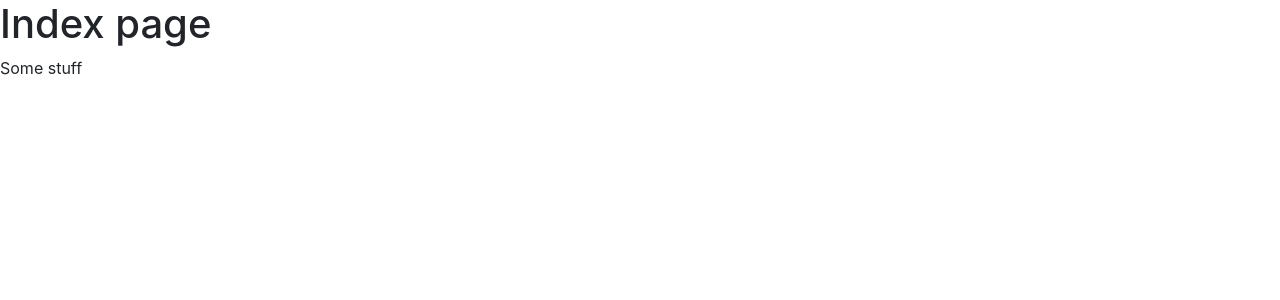
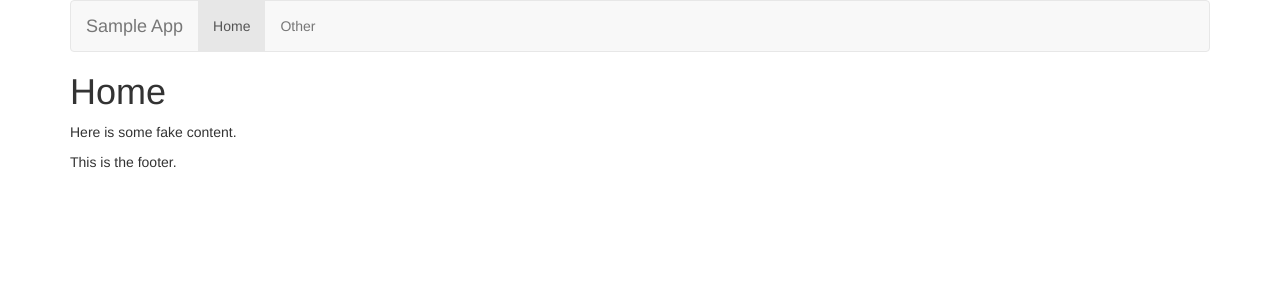
Before and after one commit to simongordon/flask-boilerplate, a Flask app: page / in a window 1280 px wide. Shown: the top 300 px of the page. Run offline with Flask 2, Linux system fonts and the light colour scheme; some libraries are stand-ins or nearby versions.

Commit message:
Learning jinja

```diff
--- a/app/__init__.py
+++ b/app/__init__.py
@@ -3,6 +3,16 @@ from flask import Flask, render_template
 
 app = Flask(__name__)
 
+@app.template_filter()
+def meme(value):
+    return 'meme ' + value + ' meme'
+#app.jinja_env.filters['meme'] = meme
+
 @app.route("/")
 def index():
-    return render_template('index.html')
+    return render_template('index.html', title='Home')
+
+@app.route("/other")
+def other():
+    my_list=[1,2,3]
+    return render_template('other.html', title='Other Page', my_list=my_list)
--- a/app/templates/index.html
+++ b/app/templates/index.html
@@ -1,5 +1,8 @@
 {% extends "layout/layout.html" %}
+
+{% block heading %}
+    {{super()}}
+{% endblock %}
 {% block content %}
-    <h1>Index page</h1>
-    <p>Some stuff</p>
+    <p>Here is some fake content.</p>
 {% endblock %}
--- a/app/templates/layout/layout.html
+++ b/app/templates/layout/layout.html
@@ -1,13 +1,41 @@
+{% from "macros.html" import nav_link with context %}
 <html>
 <head>
-<title>Sample app</title>
+<title>{% block title %}{{title}}{% endblock %} - Sample app</title>
 <script src="/static/bower_components/jquery/dist/jquery.js"></script>
 <script src="/static/bower_components/bootstrap/dist/js/bootstrap.min.js"></script>
 <link rel="stylesheet" href="/static/bower_components/bootstrap/dist/css/bootstrap.min.css" />
 </head>
 <body>
-<div class="content">
+<div class="container">
+    <nav class="navbar navbar-default" role="navigation">
+        <div class="container-fluid">
+            <div class="navbar-header">
+                <button type="button" class="navbar-toggle" data-toggle="collapse" data-target="#bs-example-navbar-collapse-1">
+                    <span class="sr-only">Toggle navigation</span>
+                    <span class="icon-bar"></span>
+                    <span class="icon-bar"></span>
+                    <span class="icon-bar"></span>
+                </button>
+                <a class="navbar-brand" href="/">Sample App</a>
+            </div>
+            <div class="collapse navbar-collapse" id="bs-example-navbar-collapse-1">
+                <ul class="nav navbar-nav">
+                    {{ nav_link('index', 'Home') }}
+                    {{ nav_link('other', 'Other') }}
+                </ul>
+            </div><!-- /.navbar-collapse -->
+        </div><!-- /.container-fluid -->
+    </nav>
+    {% block heading %}
+        <h1>{% block page %}{{title}}{% endblock %}</h1>
+    {% endblock %}
     {% block content %} {% endblock %}
+    <div class="footer">
+        {% block footer %}
+            <p>This is the footer.</p>
+        {% endblock %}
+    </div>
 </div>
 </body>
 </html>
--- /dev/null
+++ b/app/templates/macros.html
@@ -0,0 +1,7 @@
+{% macro nav_link(endpoint, name) %}
+{% if request.endpoint.endswith(endpoint) %}
+    <li class="active"><a href="{{ url_for(endpoint) }}">{{name}}</a></li>
+{% else %}
+    <li><a href="{{ url_for(endpoint) }}">{{name}}</a></li>
+{% endif %}
+{% endmacro %}
```
Also changed, not shown: app/templates/other.html (added, +13 -0 lines).
